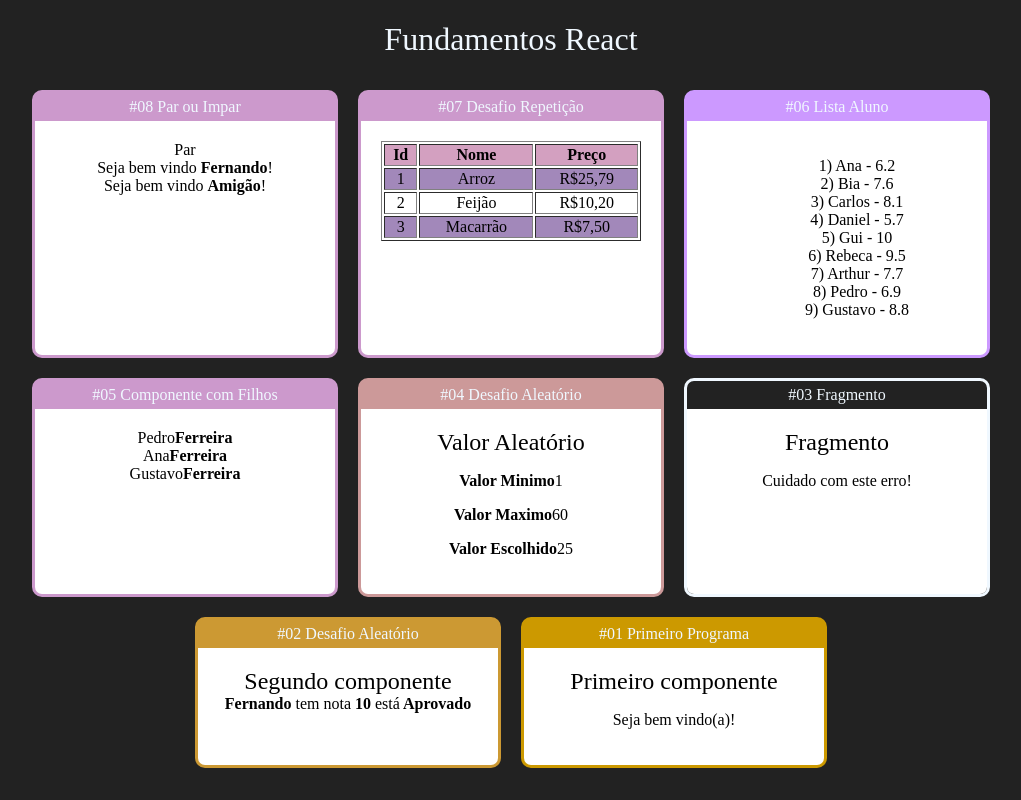
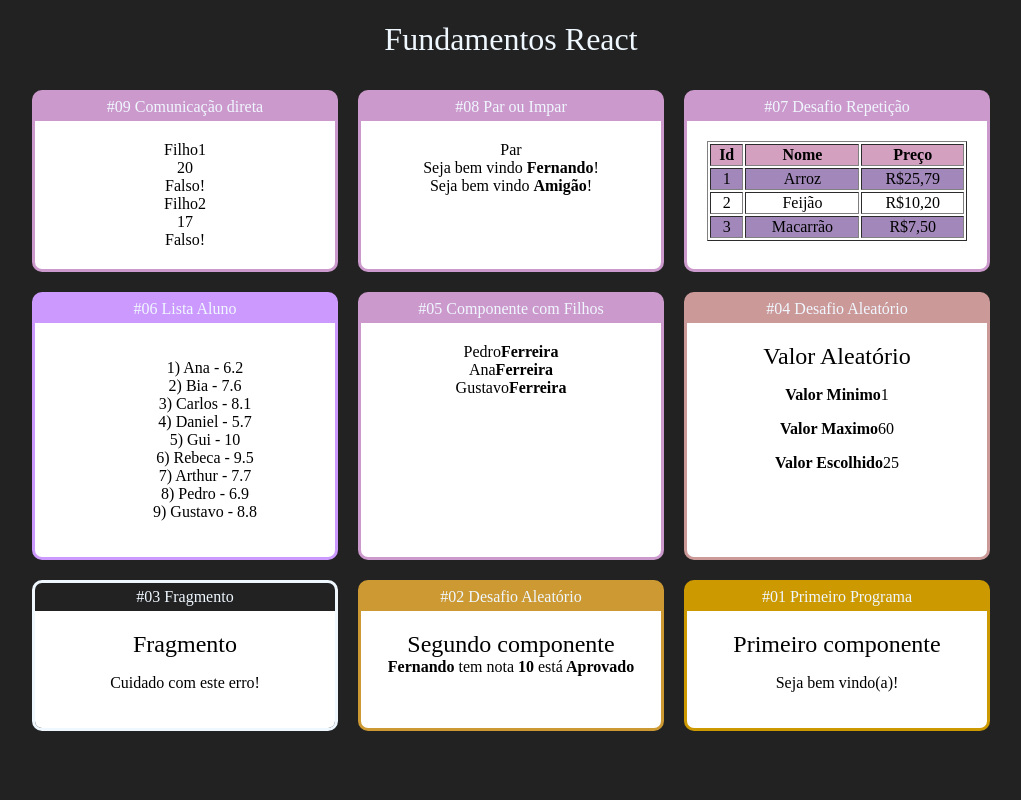
Before and after one commit to fernandoap46/ProjetoReactRedux, a React (Create React App) app in the folder fundamentos-react/: page / in a window 1280 px wide. Shown: the whole page, without its empty margins (129-1150 px from the left). Built offline with nearby package versions, Linux system fonts and the light colour scheme.

Commit message:
Comunicação direta

```diff
--- a/fundamentos-react/src/App.jsx
+++ b/fundamentos-react/src/App.jsx
@@ -1,6 +1,7 @@
 import './App.css'
 import React from "react";
 
+import Diretapai from './components/comunicacao/Diretapai';
 import UsuarioInfo from './components/condicional/UsuarioInfo';
 import ParImpar from './components/condicional/ParImpar';
 import TabelaProdutos from './components/Repeticao/TabelaProdutos';
@@ -20,6 +21,10 @@
         <div className="App">
             <h1>Fundamentos React</h1>
             <div className="Cards">
+
+                <Card titulo="#09 Comunicação direta" color="#CC99CC">
+                    <Diretapai></Diretapai>
+                </Card>
 
                 <Card titulo="#08 Par ou Impar" color="#CC99CC">
                     <ParImpar numero={20}></ParImpar>
--- /dev/null
+++ b/fundamentos-react/src/components/comunicacao/DiretaFilho.jsx
@@ -0,0 +1,12 @@
+import React from "react";
+
+export default props => {
+    return(
+        <div>
+            <div>{props.texto}</div>
+            <div>{props.numero}</div>
+            <div>{props.bool ?'Verdadeiro': 'Falso'}!</div>
+
+        </div>
+    )
+}
--- /dev/null
+++ b/fundamentos-react/src/components/comunicacao/Diretapai.jsx
@@ -0,0 +1,11 @@
+import React from "react";
+import DiretaFilho from "./DiretaFilho";
+
+export default props => {
+    return(
+        <div>
+            <DiretaFilho texto="Filho1" numero ={20} boll={true}></DiretaFilho>
+            <DiretaFilho texto="Filho2" numero ={17} boll={false}></DiretaFilho>
+        </div>
+    )
+}
```
